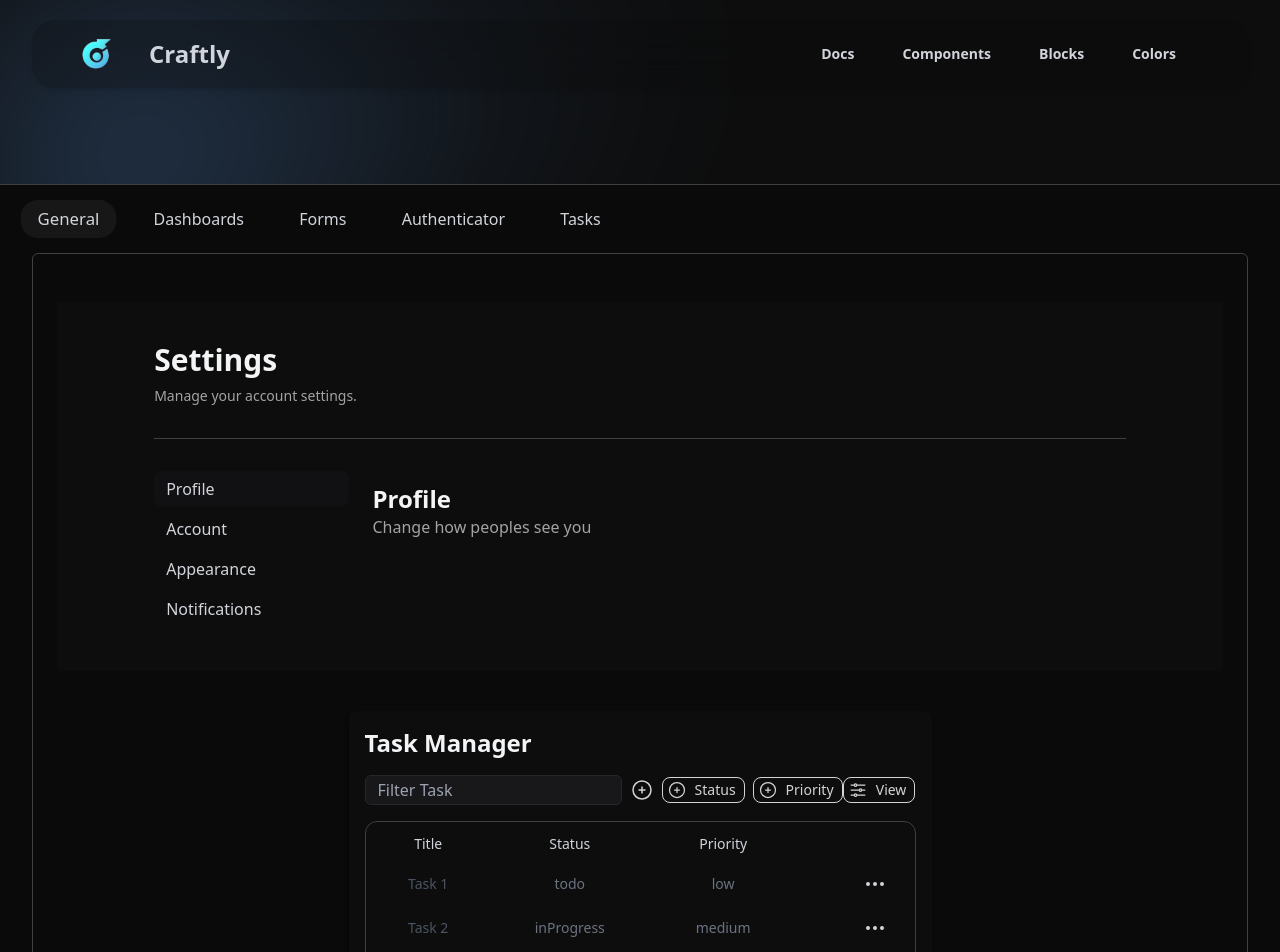
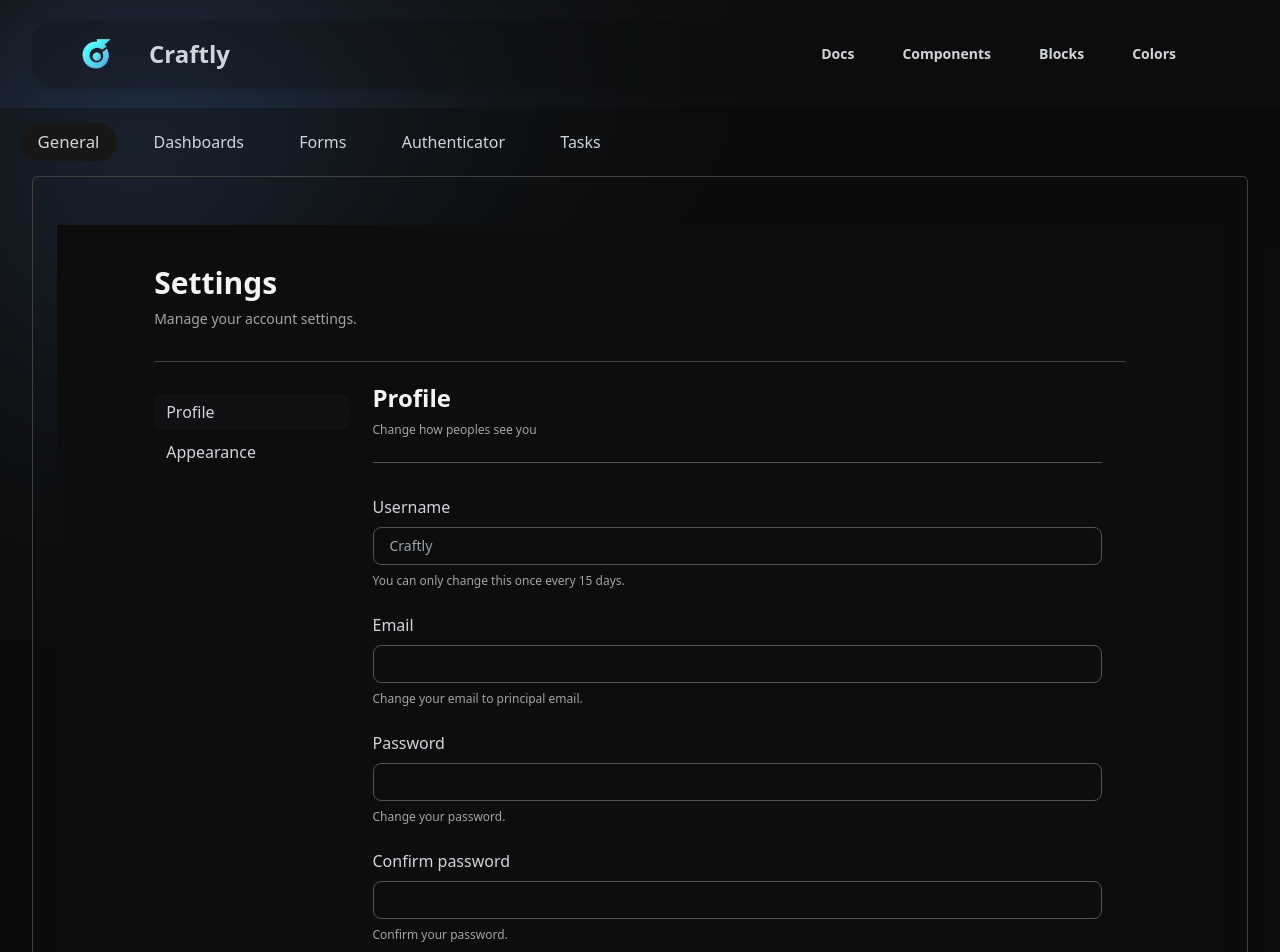
Before and after one commit to rafael-bit/craftly, a Next.js app: page /component in a window 1280 px wide. Shown: the top 952 px of the page. Built offline with nearby package versions, Linux system fonts and the light colour scheme.

Commit message:
feat: SettingsForm finish

```diff
--- a/app/component/page.tsx
+++ b/app/component/page.tsx
@@ -1,3 +1,5 @@
+'use client'
+
 import Table from "../components/Table";
 
 export default function Component() {
--- a/app/components/SettingsForm.tsx
+++ b/app/components/SettingsForm.tsx
@@ -1,30 +1,71 @@
 import { useState } from "react";
 
-type SectionKey = "Profile" | "Account" | "Appearance" | "Notifications";
+type SectionKey = "Profile" | "Appearance";
 
 export default function SettingsForm() {
 	const [activeSection, setActiveSection] = useState<SectionKey>("Profile");
 
 	const sections: Record<SectionKey, JSX.Element> = {
 		Profile:
-			<div className="flex flex-col justify-center">
+			<div className="flex flex-col justify-center gap-2">
 				<h2 className="text-2xl font-semibold text-neutral-100">Profile</h2>
-				<p className="text-neutral-400">Change how peoples see you</p>
-			</div>,
-		Account:
-			<div className="flex flex-col justify-center">
-				<h2 className="text-2xl font-semibold text-neutral-100">Account</h2>
-				<p className="text-neutral-400"></p>
+				<p className="text-neutral-400 text-xs border-b border-neutral-600 pb-6">Change how peoples see you</p>
+				<form action="">
+					<label className="flex flex-col text-primary gap-2 pt-6">
+						Username
+						<input type="text" placeholder="Craftly" className="bg-primary outline-none border border-neutral-600 py-2 px-4 rounded-lg text-sm" />
+						<span className="text-neutral-400 text-xs">You can only change this once every 15 days.</span>
+					</label>
+					<label className="flex flex-col text-primary gap-2 pt-6">
+						Email
+						<input type="text" className="bg-primary outline-none border border-neutral-600 py-2 px-4 rounded-lg text-sm" />
+						<span className="text-neutral-400 text-xs">Change your email to principal email.</span>
+					</label>
+					<label className="flex flex-col text-primary gap-2 pt-6">
+						Password
+						<input type="text" className="bg-primary outline-none border border-neutral-600 py-2 px-4 rounded-lg text-sm" />
+						<span className="text-neutral-400 text-xs">Change your password.</span>
+					</label>
+					<label className="flex flex-col text-primary gap-2 pt-6">
+						Confirm password
+						<input type="text" className="bg-primary outline-none border border-neutral-600 py-2 px-4 rounded-lg text-sm" />
+						<span className="text-neutral-400 text-xs">Confirm your password.</span>
+					</label>
+					<div className="w-full flex justify-end">
+						<button className="mt-5 px-10 py-2 rounded-lg bg-primary hover:bg-hover text-white border border-gray-700 hover:text-gray-200 transition-all duration-300">
+							Save
+						</button>
+					</div>
+				</form>
 			</div>,
 		Appearance:
-			<div className="flex flex-col justify-center">
-				<h2 className="text-2xl font-semibold text-neutral-100">Appearance</h2>
-				<p className="text-neutral-400"></p>
-			</div>,
-		Notifications:
-			<div className="flex flex-col justify-center">
-				<h2 className="text-2xl font-semibold text-neutral-100">Notifications</h2>
-				<p className="text-neutral-400"></p>
+			<div className="flex flex-col justify-center gap-2">
+				<h2 className="text-xl font-semibold text-neutral-100">Appearance</h2>
+				<p className="text-neutral-400 text-xs border-b border-neutral-600 pb-6">Customize the appearance of the app like font and theme</p>
+				<form action="" className="flex flex-col">
+					<h5 className="flex flex-col text-lg text-neutral-100 font-semibold gap-2 pt-4 py-2">Font</h5>
+					<select name="font" id="" className="outline-none bg-primary border border-neutral-600 py-1 px-2 rounded-lg">
+						<option value="system">System</option>
+						<option value="arial">Arial</option>
+						<option value="inter">Inter</option>
+						<option value="roboto">Roboto</option>
+						<option value="openSans">Open Sans</option>
+					</select>
+					<span className="text-neutral-400 text-xs pt-2 pb-4">Select your favorite font.</span>
+
+					<h5 className="flex flex-col text-lg text-neutral-100 font-semibold gap-2 pt-4 py-2">Theme</h5>
+					<select name="font" id="" className="outline-none bg-primary border border-neutral-600 py-1 px-2 rounded-lg">
+						<option value="system">System</option>
+						<option value="dark">Dark</option>
+						<option value="light">Light</option>
+					</select>
+					<span className="text-neutral-400 text-xs pt-2">Select your favorite theme.</span>
+					<div className="w-full flex justify-end">
+						<button className="mt-5 px-10 py-2 rounded-lg bg-primary hover:bg-hover text-white border border-gray-700 hover:text-gray-200 transition-all duration-300">
+							Save
+						</button>
+					</div>
+				</form>
 			</div>,
 	};
 
@@ -52,7 +93,7 @@ export default function SettingsForm() {
 							))}
 						</ul>
 					</aside>
-					<div className="w-4/5 p-6 rounded-lg">
+					<div className="w-4/5 px-6 rounded-lg">
 						{sections[activeSection]}
 					</div>
 				</div>
--- a/app/components/Table.tsx
+++ b/app/components/Table.tsx
@@ -67,7 +67,7 @@ export default function Table() {
 		<div
 			id="table"
 			ref={ref}
-			className={`mt-24 bg-neutral-950 border-t border-b border-neutral-700 pb-5 transform transition-all duration-1000 ${isVisible ? "opacity-100 translate-y-0" : "opacity-0 translate-y-10"
+			className={`bg-neutral-950 bg-opacity-35 pb-5 transform transition-all duration-1000 ${isVisible ? "opacity-100 translate-y-0" : "opacity-0 translate-y-10"
 				}`}
 		>
 			<div className="flex w-1/2 justify-evenly py-4">
@@ -75,7 +75,7 @@ export default function Table() {
 					<button
 						key={key}
 						onClick={() => setSelectedContent(key as keyof typeof contentMap)}
-						className={`py-1.5 px-4 rounded-2xl text-primary transition-all duration-300 transform hover:-translate-y-1 hover:text-hover hover:bg-neutral-900 ${selectedContent === key ? "bg-neutral-900 text-hover scale-105" : ""
+						className={`py-1.5 px-4 rounded-2xl text-primary transition-all duration-300 transform hover:-translate-y-1 hover:text-hover hover:bg-primary ${selectedContent === key ? "bg-neutral-900 text-hover scale-105" : ""
 							}`}
 					>
 						{key}
```
